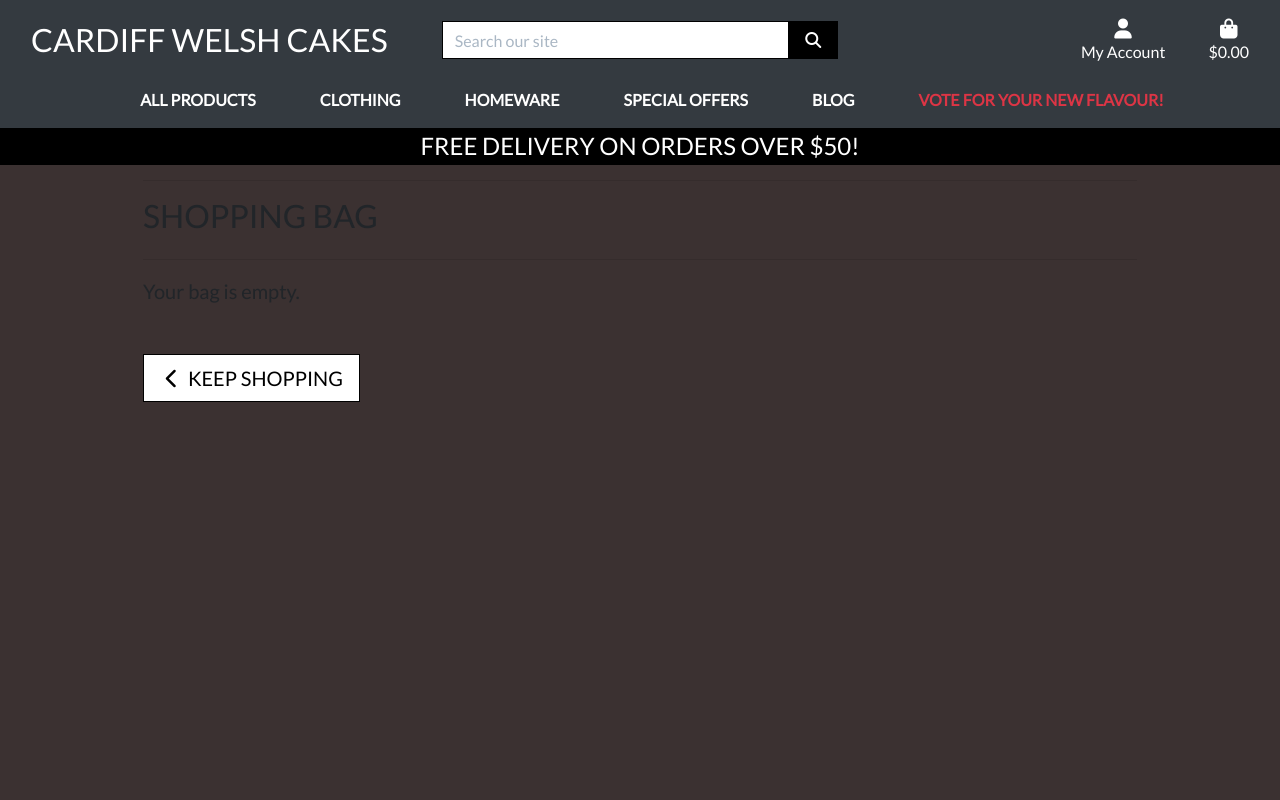
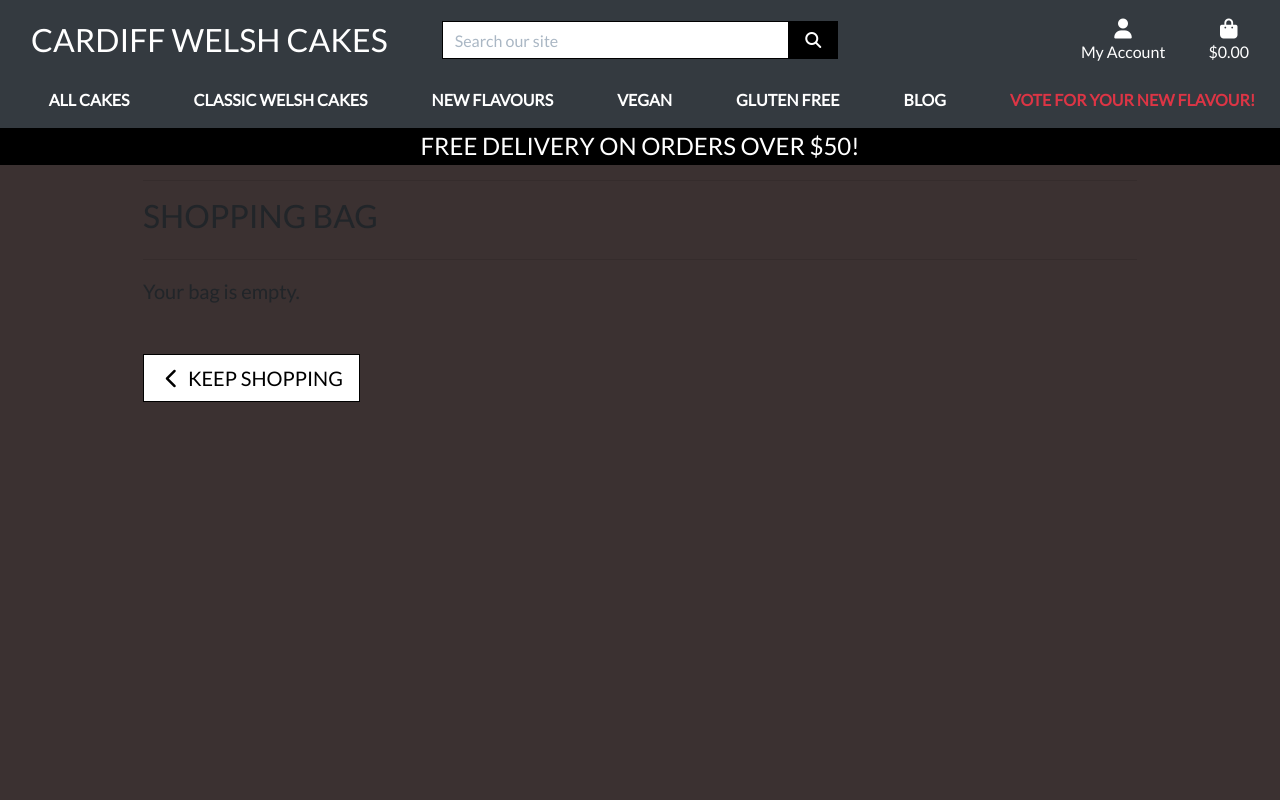
Before and after one commit to MattTomEd/MS4CardiffWelshCakes, a Django app: page /bag/ in a window 1280 px wide. Run offline with Django 3.2, Linux system fonts and the light colour scheme; some libraries are stand-ins or nearby versions.

Commit message:
change navbar items

```diff
--- a/bag/templates/bag/bag.html
+++ b/bag/templates/bag/bag.html
@@ -47,7 +47,6 @@
                                     </td>
                                     <td class="py-3">
                                         <p class="my-0"><strong>{{ item.product.name }}</strong></p>
-                                        <p class="my-0"><strong>Size: </strong>{% if item.product.has_sizes %}{{ item.size|upper }}{% else %}N/A{% endif %}</p>
                                         <p class="my-0 small text-muted">SKU: {{ item.product.sku|upper }}</p>
                                     </td>
                                     <td class="py-3">
@@ -78,9 +77,6 @@
                                                             </span>
                                                         </button>
                                                     </div>
-                                                    {% if item.product.has_sizes %}
-                                                        <input type="hidden" name="product_size" value="{{ item.size }}">
-                                                    {% endif %}
                                                 </div>
                                             </div>
                                         </form>
--- a/checkout/templates/checkout/checkout.html
+++ b/checkout/templates/checkout/checkout.html
@@ -49,7 +49,6 @@
                         </div>
                         <div class="col-7">
                             <p class="my-0"><strong>{{ item.product.name }}</strong></p>
-                            <p class="my-0 small text-white">Size: {% if item.product.has_sizes %}{{ item.size|upper }}{% else %}N/A{% endif %}</p>
                             <p class="my-0 small text-white">Qty: {{ item.quantity }}</p>
                         </div>
                         <div class="col-3 text-right">
--- a/products/models.py
+++ b/products/models.py
@@ -21,7 +21,6 @@ class Product(models.Model):
     sku = models.CharField(max_length=254, null=True, blank=True)
     name = models.CharField(max_length=254)
     description = models.TextField()
-    has_sizes = models.BooleanField(default=False, null=True, blank=True)
     price = models.DecimalField(max_digits=6, decimal_places=2)
     rating = models.DecimalField(max_digits=6, decimal_places=2, null=True, blank=True)
     image_url = models.URLField(max_length=1024, null=True, blank=True)
--- a/profiles/templates/profiles/profile.html
+++ b/profiles/templates/profiles/profile.html
@@ -58,9 +58,7 @@
                                         <ul class="list-unstyled">
                                             {% for item in order.lineitems.all %}
                                                 <li class="small">
-                                                    {% if item.product.has_sizes %}
-                                                        Size {{ item.product.size|upper }}
-                                                    {% endif %}{{ item.product.name }} x{{ item.quantity }}
+                                                    {{ item.product.name }} x{{ item.quantity }}
                                                 </li>
                                             {% endfor %}
                                         </ul>
--- a/templates/includes/main-nav.html
+++ b/templates/includes/main-nav.html
@@ -3,56 +3,28 @@
         <li class="nav-item dropdown">
             <a class="logo-font font-weight-bold nav-link text-white mr-5" href="#" id="all-products-link"
                 data-toggle="dropdown" aria-haspopup="true" aria-expanded="false">
-                All Products
+                All Cakes
             </a>
             <div class="dropdown-menu border-0" aria-labelledby="all-products-link">
                 <a href="{% url 'products' %}?sort=price&direction=asc" class="dropdown-item">By Price</a>
                 <a href="{% url 'products' %}?sort=rating&direction=desc" class="dropdown-item ">By Rating</a>
-                <a href="{% url 'products' %}?sort=category&direction=asc" class="dropdown-item ">By Category</a>
-                <a href="{% url 'products' %}" class="dropdown-item">All Products</a>
+                <a href="{% url 'products' %}" class="dropdown-item">All Cakes</a>
             </div>
         </li>
 
-        <li class="nav-item dropdown">
-            <a class="logo-font font-weight-bold nav-link text-white mr-5" href="#" id="clothing-link"
-                data-toggle="dropdown" aria-haspopup="true" aria-expanded="false">
-                Clothing
-            </a>
-            <div class="dropdown-menu border-0" aria-labelledby="clothing-link">
-                <a href="{% url 'products' %}?category=activewear,essentials" class="dropdown-item">Activewear &amp;
-                    Essentials</a>
-                <a href="{% url 'products' %}?category=jeans" class="dropdown-item">Jeans</a>
-                <a href="{% url 'products' %}?category=shirts" class="dropdown-item">Shirts</a>
-                <a href="{% url 'products' %}?category=activewear,essentials,jeans,shirts" class="dropdown-item">All
-                    Clothing</a>
-            </div>
+        <li class="nav-item">
+            <a class="logo-font font-weight-bold nav-link text-white mr-5" href="{% url 'products' %}?category=classic" class="dropdown-item">Classic Welsh Cakes</a>
+        </li>
+        <li class="nav-item">
+            <a class="logo-font font-weight-bold nav-link text-white mr-5" href="{% url 'products' %}?category=newflavours" class="dropdown-item">New Flavours</a>
+        </li>
+        <li class="nav-item">
+            <a class="logo-font font-weight-bold nav-link text-white mr-5" href="{% url 'products' %}?category=vegan" class="dropdown-item">Vegan</a>
+        </li>
+        <li class="nav-item">
+            <a class="logo-font font-weight-bold nav-link text-white mr-5" href="{% url 'products' %}?category=glutenfree" class="dropdown-item">Gluten Free</a>
         </li>
 
-        <li class="nav-item dropdown">
-            <a class="logo-font font-weight-bold nav-link text-white mr-5" href="#" id="homeware-link"
-                data-toggle="dropdown" aria-haspopup="true" aria-expanded="false">
-                Homeware
-            </a>
-            <div class="dropdown-menu border-0" aria-labelledby="homeware-link">
-                <a href="{% url 'products' %}?category=bed_bath" class="dropdown-item">Bed &amp; Bath</a>
-                <a href="{% url 'products' %}?category=kitchen_dining" class="dropdown-item">Kitchen &amp; Dining</a>
-                <a href="{% url 'products' %}?category=bed_bath,kitchen_dining" class="dropdown-item">All Homeware</a>
-            </div>
-        </li>
-
-        <li class="nav-item dropdown">
-            <a class="logo-font font-weight-bold nav-link text-white mr-5" href="#" id="specials-link" data-toggle="dropdown"
-                aria-haspopup="true" aria-expanded="false">
-                Special Offers
-            </a>
-            <div class="dropdown-menu border-0" aria-labelledby="specials-link">
-                <a href="{% url 'products' %}?category=new_arrivals" class="dropdown-item">New Arrivals</a>
-                <a href="{% url 'products' %}?category=deals" class="dropdown-item">Deals</a>
-                <a href="{% url 'products' %}?category=clearance" class="dropdown-item">Clearance</a>
-                <a href="{% url 'products' %}?category=new_arrivals,deals,clearance" class="dropdown-item">All
-                    Specials</a>
-            </div>
-        </li>
         <li class="nav-item">
             <a class="logo-font font-weight-bold nav-link text-white mr-5" href="{% url 'blog' %}" id="specials-link"
                 aria-haspopup="false" aria-expanded="false">
--- a/templates/includes/toasts/toast_success.html
+++ b/templates/includes/toasts/toast_success.html
@@ -28,7 +28,7 @@
                         </div>
                         <div class="col-9">
                             <p class="my-0"><strong>{{ item.product.name }}</strong></p>
-                            <p class="my-0 small">Size: {% if item.product.has_sizes %}{{ item.size|upper }}{% else %}N/A{% endif %}</p>
+
                             <p class="my-0 small text-muted">Qty: {{ item.quantity }}</p>
                         </div>
                     </div>
```
Also changed, not shown: products/templates/products/product_detail.html (+0 -13 lines), products/migrations/0003_remove_product_has_sizes.py (added).
